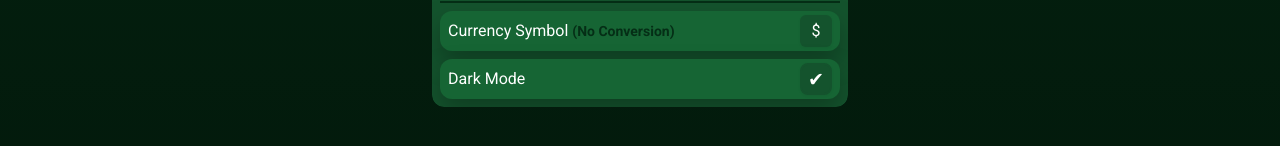
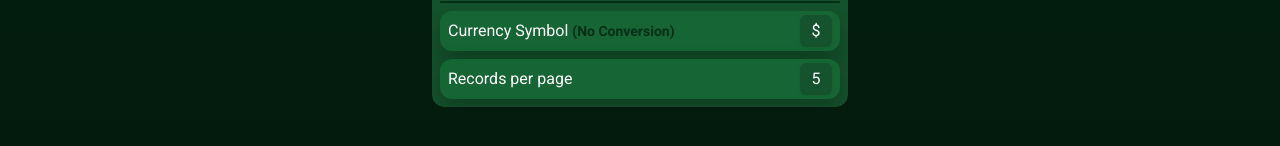
Before and after one commit to Skirbs/LoveExpense-Budget-Planner, a React (Vite) app: page / in a window 1280 px wide. Both pictures are taken after a click on the button "settings". Shown: the part 366-512 px from the top of the page. Built offline with nearby package versions, Linux system fonts and the light colour scheme.

Commit message:
Added Max Records Per Page Setting

```diff
--- a/src/components/MainComponents/Dialog/SettingDialog.jsx
+++ b/src/components/MainComponents/Dialog/SettingDialog.jsx
@@ -33,7 +33,28 @@ export default forwardRef(function SettingDialog(props, ref) {
           </Select>
         </Card>
 
-        <Card className="bg-green-800 w-full flex items-center justify-between gap-3 px-2 py-1 rounded-xl">
+        <Card className="bg-green-800 w-full flex items-center justify-between px-2 py-1 rounded-xl">
+          <label htmlFor="setting-max-record">Records per page</label>
+          <Select
+            id="setting-max-record"
+            className="bg-green-900 w-[2rem] h-[2rem]"
+            defaultValue={dataCtx.recordsPerPage}
+            onChange={(e) => {
+              dataCtx.recordsPerPageHandler(e.target.value);
+            }}>
+            <option value="1">1</option>
+            <option value="2">2</option>
+            <option value="3">3</option>
+            <option value="5">5</option>
+            <option value="8">8</option>
+            <option value="10">10</option>
+            <option value="15">15</option>
+            <option value="20">20</option>
+          </Select>
+        </Card>
+
+        {/*Dark mode setting (Someday?)
+         <Card className="bg-green-800 w-full flex items-center justify-between gap-3 px-2 py-1 rounded-xl">
           <label htmlFor="dark-mode-setting">Dark Mode</label>
           <input
             id="dark-mode-setting"
@@ -43,6 +64,7 @@ export default forwardRef(function SettingDialog(props, ref) {
             defaultChecked
           />
         </Card>
+         */}
       </div>
     </Dialog>,
     document.querySelector("#dialog")
--- a/src/components/MainComponents/Main/AccountInfo/BalanceManager.jsx
+++ b/src/components/MainComponents/Main/AccountInfo/BalanceManager.jsx
@@ -8,15 +8,13 @@ import RecordDialog from "../../Dialog/RecordDIalog";
 
 import DeleteDialog from "../../Dialog/DeleteDialog";
 
-import {data} from "autoprefixer";
-
-const maxRecordPerPage = 5;
-
 export default function BalanceManager() {
   const dataCtx = useContext(DataContext);
   const accountData = dataCtx.usersData[dataCtx.activeUser];
   const accountHistory = accountData.history;
   const [currentPagination, setCurrentPagination] = useState(0);
+
+  const maxRecordPerPage = dataCtx.recordsPerPage;
 
   const recordDialog = useRef();
 
--- a/src/store/dataContext.jsx
+++ b/src/store/dataContext.jsx
@@ -10,6 +10,8 @@ export const DataContext = createContext({
   deleteRecord: () => {},
   currentCurrency: "",
   setCurrencyHandler: () => {},
+  recordsPerPage: 0,
+  recordsPerPageHandler: () => {},
 });
 
 function usersDataReducer(state, action) {
@@ -86,6 +88,7 @@ export default function DataContextComponent({children}) {
   );
   const [activeUser, setActiveUser] = useState(0);
   const [currentCurrency, setCurrentCurrency] = useState(localStorage.getItem("currency") || "$");
+  const [recordsPerPage, setRecordsPerPage] = useState(localStorage.getItem("records") || "5");
 
   if (usersData.length <= activeUser && activeUser > 0) {
     setActiveUser((prev) => {
@@ -137,6 +140,11 @@ export default function DataContextComponent({children}) {
     localStorage.setItem("currency", val);
   }
 
+  function recordsPerPageHandler(val) {
+    setRecordsPerPage(val);
+    localStorage.setItem("records", val);
+  }
+
   const dataContextVal = {
     usersData,
     addUser,
@@ -147,6 +155,8 @@ export default function DataContextComponent({children}) {
     deleteRecord,
     currentCurrency,
     setCurrencyHandler,
+    recordsPerPage,
+    recordsPerPageHandler,
   };
 
   return <DataContext.Provider value={dataContextVal}>{children}</DataContext.Provider>;
```
